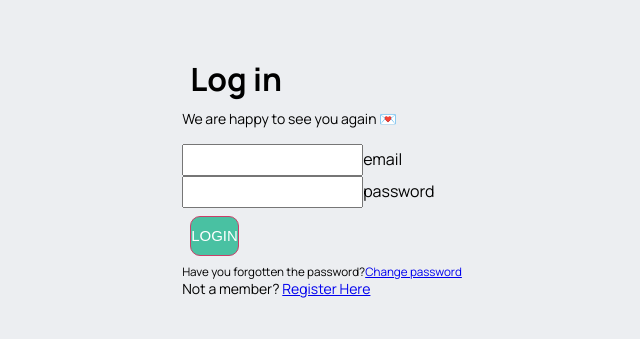
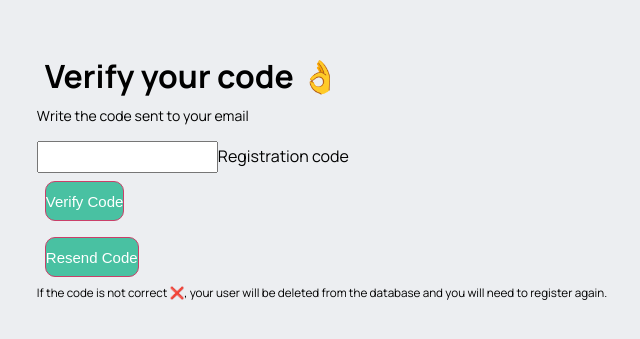
Before and after one commit to lemonlux/frontend-proyecto-node, a React (Vite) app in the folder proyectoBooks/: page /verify in a window 1280 px wide. Before the commit this address led to /login. Shown: the part 227-566 px from the top of the page, without its empty margins (318-958 px from the left). Built offline with nearby package versions, Linux system fonts and the light colour scheme.

Commit message:
verify pero errores

```diff
--- a/proyectoBooks/src/components/ProtectedRoutes/ProtectedRefreshPage.jsx
+++ b/proyectoBooks/src/components/ProtectedRoutes/ProtectedRefreshPage.jsx
@@ -2,7 +2,7 @@ import { Navigate } from "react-router-dom";
 import { useAuth } from "../../context/authContext";
 
 
-export const ProtectedRefreshPage = () => {
+export const ProtectedRefreshPage = ({ children }) => {
   const { allUser, user } = useAuth()
 
   if( allUser?.data?.user?.check == true || user?.check == true){
@@ -13,6 +13,6 @@ export const ProtectedRefreshPage = () => {
     return <Navigate to='/login'/>
   }
 
-    return
+    return children
 
 }
--- /dev/null
+++ b/proyectoBooks/src/hooks/index.js
@@ -0,0 +1,4 @@
+export * from './useAutoLogin'
+export * from './useErrorLogin'
+export * from  './useErrorRegister'
+export * from './useErrorVerifyCode'
--- /dev/null
+++ b/proyectoBooks/src/hooks/useAutoLogin.jsx
@@ -0,0 +1,34 @@
+import { Navigate } from "react-router-dom";
+import { autoLoginUser } from "../services/user.service";
+
+export const useAutoLogin = async (allUser, userLogin) => {
+  try {
+    const { password, email } = allUser?.data?.user;
+    const customFormData = {
+      email,
+      password,
+    };
+
+    const sendData = await autoLoginUser(customFormData);
+
+    if (sendData?.status == 200) {
+      const { name, email, image, check } = sendData?.data?.user;
+      const userCustom = {
+        token: sendData.data.token,
+        user: name,
+        email,
+        image,
+        check,
+        _id: sendData.data.user._id,
+      };
+
+      const stringUser = JSON.stringify(userCustom);
+      userLogin(stringUser);
+      return <Navigate to="/dashboard" />;
+    } else {
+      return <Navigate to="/login" />;
+    }
+  } catch (error) {
+    console.log(error);
+  }
+};
--- /dev/null
+++ b/proyectoBooks/src/hooks/useErrorVerifyCode.jsx
@@ -0,0 +1,104 @@
+import Swal from "sweetalert2/dist/sweetalert2.all.js";
+
+export const useErrorVerifyCode = (
+    res,
+    setRes,
+    setOkVerify,
+    setOkDeleteUser,
+    login,
+    setUserNotFound
+  ) => {
+    // ---------------------> 500
+    if (res?.response?.status == 500) {
+      Swal.fire({
+        icon: "error",
+        title: "Interval Server Error",
+        text: "There has been an error in our internal servers. Please try again.",
+        showConfirmButton: false,
+        timer: 3000,
+      });
+      setRes(() => ({}));
+    }
+
+    // ------------------------- 200 test todo correcto
+
+    if (res?.data?.testCheckOk?.toString() == "true") {
+        console.log(res.data)
+      /// si viene del login -- viene del localStorage -> modificamos el estado de user del contexto para poner el check en true
+      if (localStorage.getItem("user")) {
+        const currentUser = localStorage.getItem("user");
+        const parseUser = JSON.parse(currentUser);
+        const customUser = {
+          ...parseUser,
+          check: true,
+        };
+
+        const stringUser = JSON.stringify(customUser);
+        // llamamos a la funcion de login para resetear que el check esta a true
+        login(stringUser);
+      }
+      setOkVerify(() => true);
+      setRes(() => ({}));
+      Swal.fire({
+        icon: "success",
+        title: "Your account has been verified",
+        showConfirmButton: false,
+        timer: 3000,
+      });
+    }
+
+    //TODO ----------------------- PENDIENTE DE EXPLICAR ESTOS ERRRORES ----------------------------------
+    // -------------- 200 test = false
+
+    if (res?.data?.testCheckOk?.toString() == "false") {
+      // el codigo si era correcto pero el actualizar en el back el check no se ha producido correctamente
+      setRes(() => ({}));
+      Swal.fire({
+        icon: "error",
+        title: "Interval server error ❎.",
+        text: "No delete user. Try again, please.",
+        showConfirmButton: false,
+        timer: 2500,
+      });
+    }
+
+    // -------------- 200: delete: 'ok delete user'
+    if (res?.data?.delete?.includes("ok delete user")) {
+      // esto le enviamos al register porque le henmos borrrado el usuario
+      setOkDeleteUser(() => true);
+      setRes(() => ({}));
+      Swal.fire({
+        icon: "error",
+        title: "No correct Code ❎.",
+        text: "Your user is delete. Register again, please.",
+        showConfirmButton: false,
+        timer: 2500,
+      });
+    }
+
+    // ------------- 200: delete: 'error delete user'
+    if (res?.data?.delete?.includes("error delete user")) {
+      setRes(() => ({}));
+      Swal.fire({
+        icon: "error",
+        title: "No correct Code ❎.",
+        text: "No delete user. Try again, please.",
+        showConfirmButton: false,
+        timer: 2500,
+      });
+    }
+
+    // ------------- userNoFound ---> 404
+
+    if (res?.response?.status == 404) {
+      setUserNotFound(() => true);
+      setRes(() => ({}));
+      Swal.fire({
+        icon: "error",
+        title: "Interval server error ❎.",
+        text: "No delete user. Try again, please.",
+        showConfirmButton: false,
+        timer: 1500,
+      });
+    }
+  };
--- a/proyectoBooks/src/pages/CheckCode.jsx
+++ /dev/null
@@ -1,7 +0,0 @@
-import './CheckCode.css'
-
-export const CheckCode = () => {
-  return (
-    <div>CheckCode</div>
-  )
-}
--- /dev/null
+++ b/proyectoBooks/src/pages/VerifyCode.jsx
@@ -0,0 +1,151 @@
+import './VerifyCode.css'
+import {
+  verifyConfirmationCode,
+  resendConfirmationCode,
+} from "../services/user.service";
+import { useState, useEffect } from "react";
+import { useForm } from "react-hook-form";
+import { Link, Navigate } from "react-router-dom";
+import { useAuth } from "../context/authContext";
+import { useErrorVerifyCode, useAutoLogin } from '../hooks/index';
+
+
+export const VerifyCode = () => {
+ //! ---creación de los estados
+const [res, setRes] = useState({})   //estado que setea la respuesta
+const [send, setSend] = useState(false) //estado de cargando
+const [okVerify, setOkVerify] = useState(false) //estado de navegación
+const [resResend, setResResend] = useState({}) //reenvio del codigo
+const [okDeleteUser, setOkDeleteUser] = useState(false);
+const [userNotFound, setUserNotFound] = useState(false);
+
+//!--- llamada a los hooks
+const { handleSubmit, register } = useForm();
+const { allUser, login, setUser } = useAuth()
+
+//! ----- creacion de una funcion que gestiona los datos del formulario
+// en el backend, el verify code necesita de email y confirmation code
+
+const formSubmit = async (formData) =>{
+  const userLocal = localStorage.getItem('user')      // si el user ha entrado por el login
+
+  if (userLocal == null){ //si no existe, lo buscamos por el register --- allUser
+
+    const customFormData = {
+      confirmationCode: parseInt(formData.confirmationCode),   //hay que convertirlo a numero -> nos llega por el formulario
+      email: allUser.data.user.email  //el email no nos llega por el formulario, pero lo tendremos seteado
+    }
+
+    setSend(true)
+    setRes( await verifyConfirmationCode(customFormData))
+    setSend(false)
+
+
+
+  }else{ //si si tenemos localStorage--- estamos entrando por el login
+    //en el localStorage la info es string -- para setear hay que hacerlo en parse
+    const parseUser = JSON.parse(userLocal)
+    const customFormData = {
+      confirmationCode: parseInt(formData.confirmationCode), // lo que nos lleva por el formulario
+      email: parseUser.email
+    }
+    setSend(true)
+    setRes( await verifyConfirmationCode(customFormData))
+    setSend(false)
+
+  }
+}
+
+//esto ya lo haremos
+  const handleReSend = async () => {};
+
+  //! ---- useEffects que gestionan errores
+
+  useEffect(()=>{
+    console.log(res)
+    useErrorVerifyCode(
+      res,
+      setRes,
+      setOkVerify,
+      setOkDeleteUser,
+      login,
+      setUserNotFound
+    )
+  }, [res])
+
+  useEffect(() => {
+    console.log("😃", resResend);
+  }, [resResend]);
+
+
+  if(okVerify){ //esto lo ha seteado el hook de gestion de errores si da una respuesta 200
+      /// aqui vamos a hacer  el autologin para cuando viene del register
+      // para cuando viene del login lo gestionamos en el usecheckCodeError ---> modificamos el localstorage y el user del contexto
+      if (!localStorage.getItem("user")) {
+        useAutoLogin(allUser, login);
+      } else {
+        return <Navigate to="/dashboard" />;
+      }
+    }
+
+  return (
+    <>
+      <div className="form-wrap">
+        <h1>Verify your code 👌</h1>
+        <p>Write the code sent to your email</p>
+        <form onSubmit={handleSubmit(formSubmit)}>
+          <div className="user_container form-group">
+            <input
+              className="input_user"
+              type="text"
+              id="name"
+              name="name"
+              autoComplete="false"
+              {...register("confirmationCode", { required: false })}
+            />
+            <label htmlFor="custom-input" className="custom-placeholder">
+              Registration code
+            </label>
+          </div>
+
+          <div className="btn_container">
+            <button
+              id="btnCheck"
+              className="btn"
+              type="submit"
+              disabled={send}
+              style={{ background: send ? "#49c1a388" : "#49c1a2" }}
+            >
+              Verify Code
+            </button>
+          </div>
+          <div className="btn_container">
+            <button
+              id="btnResend"
+              className="btn"
+              disabled={send}
+              style={{ background: send ? "#49c1a388" : "#49c1a2" }}
+              onClick={() => handleReSend()}
+            >
+              Resend Code
+            </button>
+          </div>
+
+          <p className="bottom-text">
+            <small>
+              If the code is not correct ❌, your user will be deleted from the
+              database and you will need to register again.{" "}
+            </small>
+          </p>
+        </form>
+      </div>
+    </>
+  );
+
+
+
+
+
+
+
+}
--- a/proyectoBooks/src/pages/zindex.js
+++ b/proyectoBooks/src/pages/zindex.js
@@ -1,5 +1,5 @@
 export * from './Register'
-export * from './CheckCode'
+export * from './VerifyCode'
 export * from './Dashboard'
 export * from './ForgotPassword'
 export * from './Home'
--- a/proyectoBooks/src/routes/routes.jsx
+++ b/proyectoBooks/src/routes/routes.jsx
@@ -1,13 +1,13 @@
 import { createBrowserRouter, RouterProvider } from "react-router-dom";
 import {
   Register,
-  CheckCode,
   Dashboard,
   ForgotPassword,
   Home,
   Login,
   NotFound,
   Profile,
+  VerifyCode,
 } from "../pages/zindex";
 import App from "../App";
 import { ProtectedNotVerified, ProtectedRefreshPage } from "../components/zindex";
@@ -25,9 +25,9 @@ export const router = createBrowserRouter([
       {
         path: "/verify",
         element: (
-          <ProtectedRefreshPage>
-            <CheckCode />
-          </ProtectedRefreshPage>
+          // <ProtectedRefreshPage>
+            <VerifyCode />
+          // </ProtectedRefreshPage>
         ),
       },
       {
```
Also changed, not shown: proyectoBooks/src/pages/CheckCode.css (deleted), proyectoBooks/src/pages/VerifyCode.css (added).
